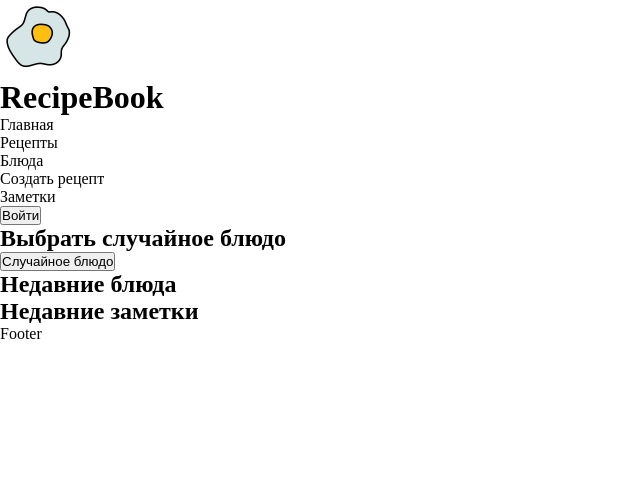
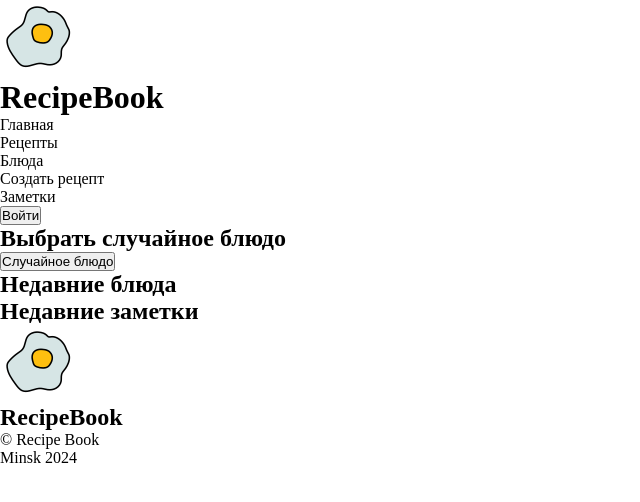
Before and after one commit to FlaxidHair/Yummy-Juicy, a Vue app: page / in a window 1280 px wide. Shown: the top 502 px of the page, without its empty margins (0-640 px from the left). Built offline with nearby package versions, Linux system fonts and the light colour scheme.

Commit message:
feat: add elements in footer

```diff
--- a/src/components/Footer.vue
+++ b/src/components/Footer.vue
@@ -1,5 +1,12 @@
 <template>
-    <footer>Footer</footer>
+    <footer class="footer">
+        <div class="footer-logo">
+            <img src="../assets/images/logo.png" alt="Logo">
+            <h2 class="footer-logo-text">RecipeBook</h2>
+        </div>
+        <p>© Recipe Book  </p>
+        <span>Minsk 2024</span>
+    </footer>
 </template>
 
 <script>
```
